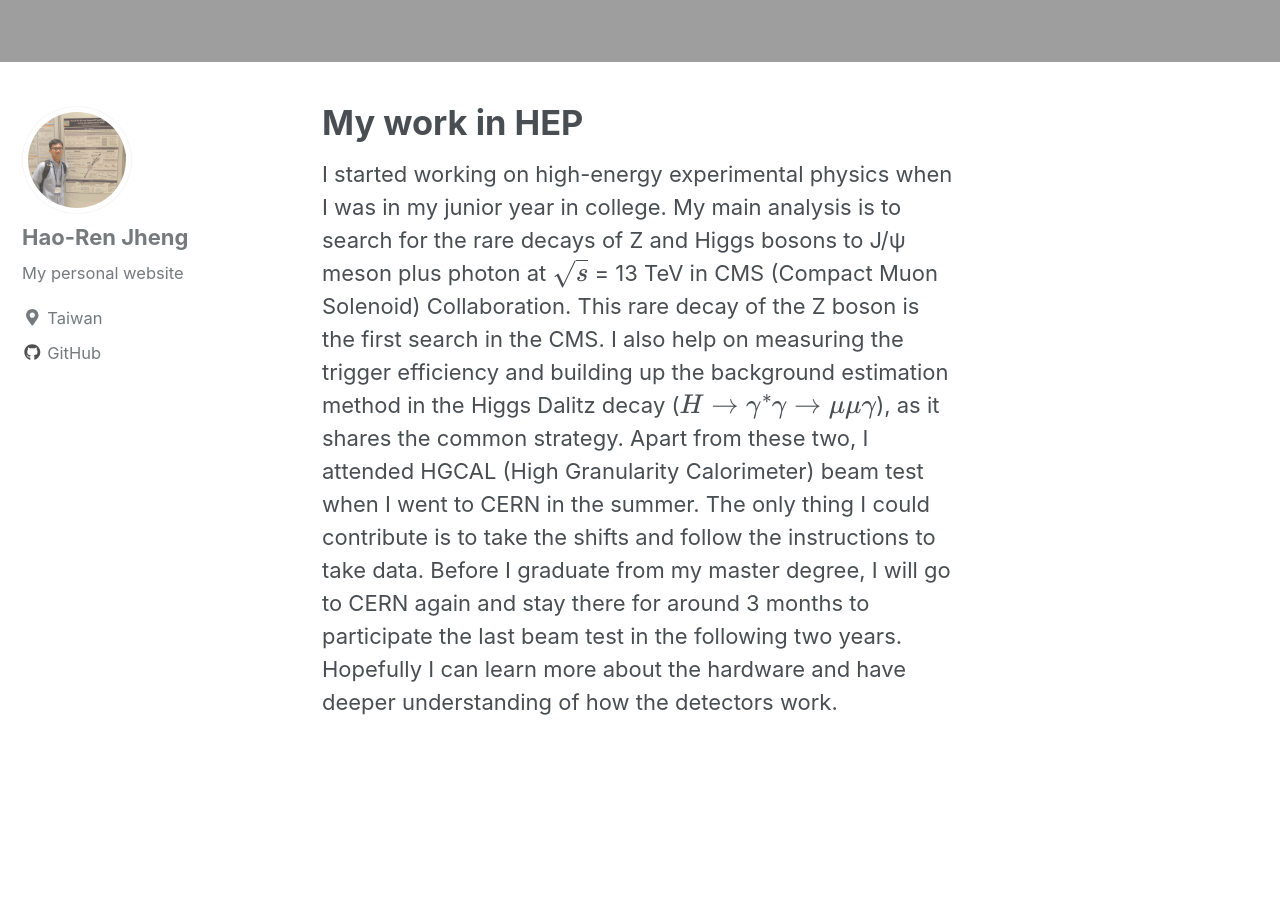
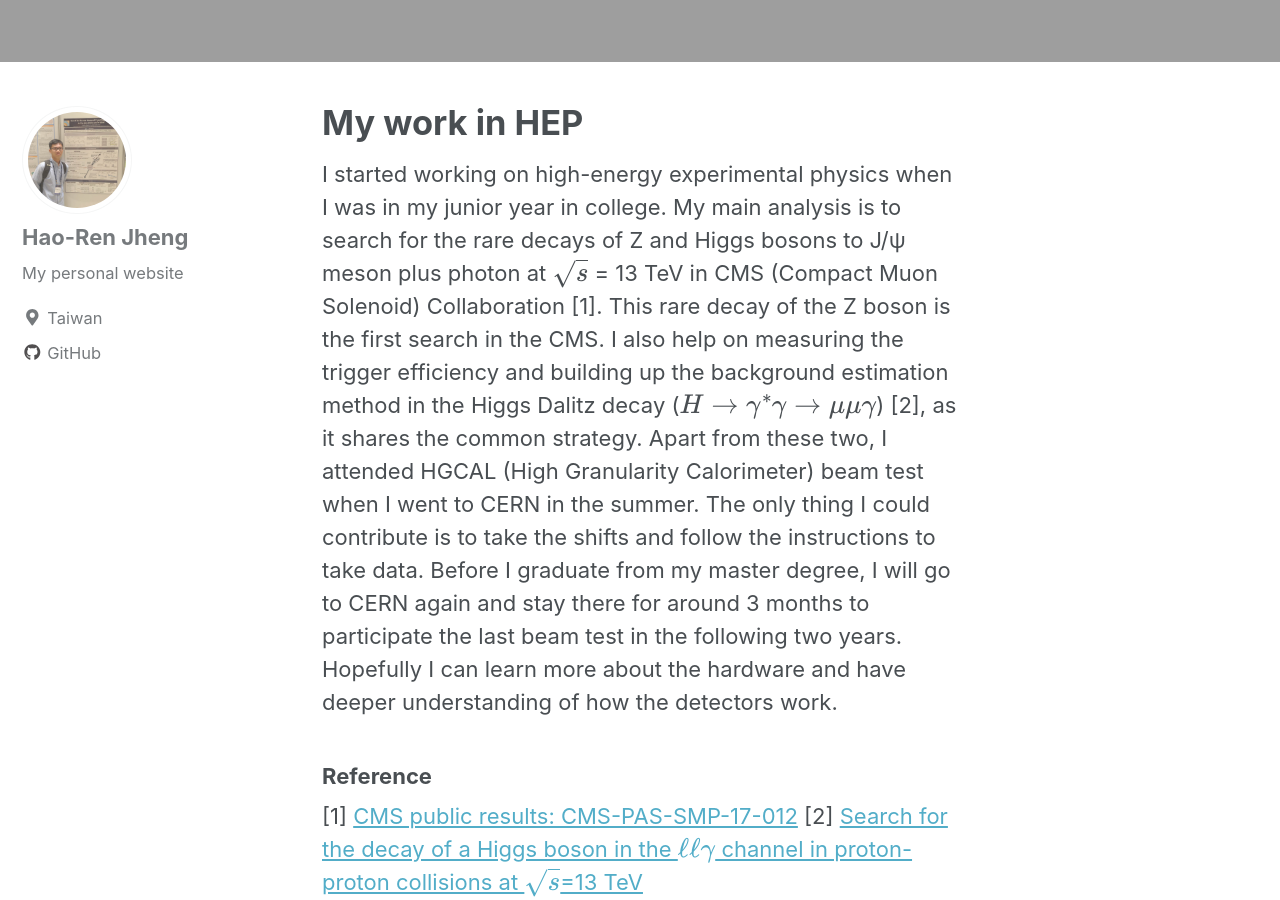
Before and after one commit to hrjheng/hrjheng.github.io, a Jekyll site: the page built from _pages/My-work-in-HEP.md, in a window 1280 px wide and 900 px high, scrolled down 998 px. Built offline with Jekyll 4.4.1, drawn with Linux system fonts in a browser that asks for light colours; nearby versions of some CDN libraries; formulas are drawn with MathJax 3.

Commit message:
new commit

```diff
--- a/_pages/My-work-in-HEP.md
+++ b/_pages/My-work-in-HEP.md
@@ -8,6 +8,10 @@
 mathjax: "true"
 ---
 
-I started working on high-energy experimental physics when I was in my junior year in college. My main analysis is to search for the rare decays of Z and Higgs bosons to J/&psi; meson plus photon at $$\sqrt{s}$$ = 13 TeV in CMS (Compact Muon Solenoid) Collaboration. This rare decay of the Z boson is the first search in the CMS.
-I also help on measuring the trigger efficiency and building up the background estimation method in the Higgs Dalitz decay ($$H\rightarrow\gamma^{*}\gamma\rightarrow\mu\mu\gamma$$), as it shares the common strategy.
+I started working on high-energy experimental physics when I was in my junior year in college. My main analysis is to search for the rare decays of Z and Higgs bosons to J/&psi; meson plus photon at $$\sqrt{s}$$ = 13 TeV in CMS (Compact Muon Solenoid) Collaboration [1]. This rare decay of the Z boson is the first search in the CMS.
+I also help on measuring the trigger efficiency and building up the background estimation method in the Higgs Dalitz decay ($$H\rightarrow\gamma^{*}\gamma\rightarrow\mu\mu\gamma$$) [2], as it shares the common strategy.
 Apart from these two, I attended HGCAL (High Granularity Calorimeter) beam test when I went to CERN in the summer. The only thing I could contribute is to take the shifts and follow the instructions to take data. Before I graduate from my master degree, I will go to CERN again and stay there for around 3 months to participate the last beam test in the following two years. Hopefully I can learn more about the hardware and have deeper understanding of how the detectors work.
+
+### Reference ###
+[1] [CMS public results: CMS-PAS-SMP-17-012](http://cms-results.web.cern.ch/cms-results/public-results/preliminary-results/SMP-17-012/index.html)
+[2] [Search for the decay of a Higgs boson in the $$\ell\ell\gamma$$ channel in proton-proton collisions at  $$\sqrt{s}$$=13 TeV](http://cms-results.web.cern.ch/cms-results/public-results/publications/HIG-17-007/index.html)
```
